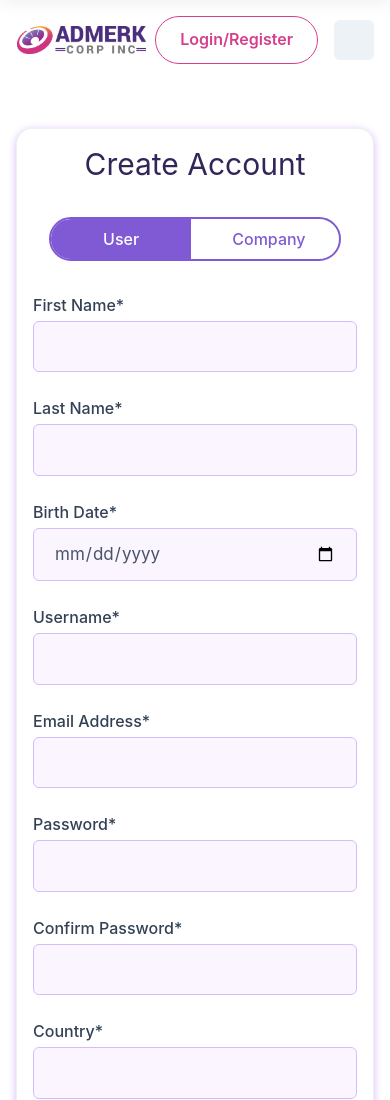
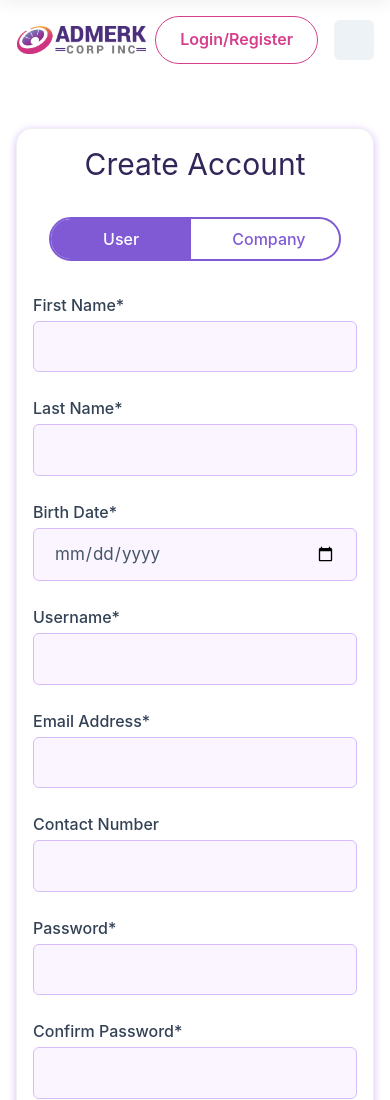
Before and after one commit to farzanaYesminn/Admerk, a React (Create React App) app: page /register/user in a window 390 px wide. Shown: the top 1100 px of the page. Built offline with nearby package versions, Linux system fonts and the light colour scheme; some icons are missing.

Commit message:
Integrated with Backend  - Posted on and phone number for user added

```diff
--- a/src/pages/ApplicantDetails.tsx
+++ b/src/pages/ApplicantDetails.tsx
@@ -107,8 +107,12 @@ export default function ApplicantDetails() {
                                             subtitle={application.user_info.email}
                                         />
                                         <ApplicantDetail
+                                            title="Contact Number"
+                                            subtitle={application.user_info.contactNumber}
+                                        />
+                                        <ApplicantDetail
                                             title="Location"
-                                            subtitle={`${application.user_info.location.state} / ${application.user_info.location.country}`}
+                                            subtitle={`${application.user_info.location.state}, ${application.user_info.location.country}`}
                                         />
                                         <ApplicantDetail
                                             title="Age"
--- a/src/pages/JobDetails.tsx
+++ b/src/pages/JobDetails.tsx
@@ -119,7 +119,7 @@ export default function JobDetails() {
                                             }}
                                             color="slate.500"
                                         >
-                                            {job.posted_on} by,{" "}
+                                            {formatDate(job.postedOn)} by,{" "}
                                             <Text as="b" color="slate.700">
                                                 {job.company.companyName}
                                             </Text>
@@ -225,7 +225,7 @@ export default function JobDetails() {
                                             />
                                             <CompanyDetail
                                                 title="Date"
-                                                subtitle={formatDate(job.posted_on)}
+                                                subtitle={formatDate(job.postedOn)}
                                             />
                                         </Stack>
                                         <Button
--- a/src/pages/RegisterCompany.tsx
+++ b/src/pages/RegisterCompany.tsx
@@ -68,7 +68,7 @@ export default function RegisterCompany() {
             zipCode: Yup.string().required("ZIP Code is required"),
         }),
         password: Yup.string()
-            .min(8, "Password must be at least 8 characters")
+            .min(4, "Password must be at least 4 characters")
             .required("Password is required"),
         confirmPassword: Yup.string()
             .oneOf([Yup.ref("password"), undefined], "Passwords must match")
--- a/src/pages/RegisterUser.tsx
+++ b/src/pages/RegisterUser.tsx
@@ -42,6 +42,7 @@ export default function RegisterUser() {
         password: "",
         confirmPassword: "",
         email: "",
+        contactNumber: "",
         country: "",
         state: "",
         isRefugee: false,
@@ -57,10 +58,11 @@ export default function RegisterUser() {
         username: Yup.string().required("Username is required"),
         password: Yup.string()
             .required("Password is required")
-            .min(8, "Password must be at least 8 characters long"),
+            .min(4, "Password must be at least 4 characters long"),
         confirmPassword: Yup.string()
             .oneOf([Yup.ref("password"), undefined], "Passwords must match")
             .required("Confirm Password is required"),
+        contactNumber: Yup.string().required("Contact Number is required"),
         email: Yup.string().email("Invalid email address").required("Email is required"),
         country: Yup.string().required("Country is required"),
         state: Yup.string().required("State is required"),
@@ -200,6 +202,23 @@ export default function RegisterUser() {
                             />
                             <FormErrorMessage mt={0} fontSize="md">
                                 {errors.email}
+                            </FormErrorMessage>
+                        </FormControl>
+                        <FormControl
+                            variant="auth"
+                            as={GridItem}
+                            isInvalid={!!errors.contactNumber && touched.contactNumber}
+                        >
+                            <FormLabel htmlFor="contactNumber">Contact Number</FormLabel>
+                            <Field
+                                as={Input}
+                                id="contactNumber"
+                                name="contactNumber"
+                                type="text"
+                                variant="unstyled"
+                            />
+                            <FormErrorMessage mt={0} fontSize="md">
+                                {errors.contactNumber}
                             </FormErrorMessage>
                         </FormControl>
                         <FormControl
--- a/src/pages/UserProfile.tsx
+++ b/src/pages/UserProfile.tsx
@@ -27,6 +27,7 @@ interface UserInfo {
     refugeeNumber: string;
     birthDate: string;
     email: string;
+    contactNumber: string;
     location: {
         country: string;
         division: string;
@@ -223,6 +224,23 @@ export default function UserProfile() {
                                     />
                                 </FormControl>
                                 <FormControl variant="auth" as={GridItem}>
+                                    <FormLabel htmlFor="contactNumber">Contact Number</FormLabel>
+                                    <Input
+                                        id="contactNumber"
+                                        name="contactNumber"
+                                        type="text"
+                                        variant="unstyled"
+                                        value={editing ? userInfo.contactNumber : userInfo.contactNumber}
+                                        onChange={(e) =>
+                                            setUserInfo({
+                                                ...userInfo,
+                                                contactNumber: e.target.value,
+                                            })
+                                        }
+                                        disabled={!editing}
+                                    />
+                                </FormControl>
+                                <FormControl variant="auth" as={GridItem}>
                                     <FormLabel htmlFor="country">Country</FormLabel>
                                     <Input
                                         id="country"
--- a/src/types/job.d.ts
+++ b/src/types/job.d.ts
@@ -11,7 +11,7 @@ type Job = {
         website: string;
     };
     jobType: string;
-    posted_on: string;
+    postedOn: string;
     jobTitle: string;
     location: Site;
     salaryAmount: string;
--- a/src/types/user.d.ts
+++ b/src/types/user.d.ts
@@ -13,6 +13,7 @@ type UserInfo = {
     location: Site;
     isRefugee: boolean;
     refugeeNumber: string;
+    contactNumber: string;
 };
 
 type Application = {
```
